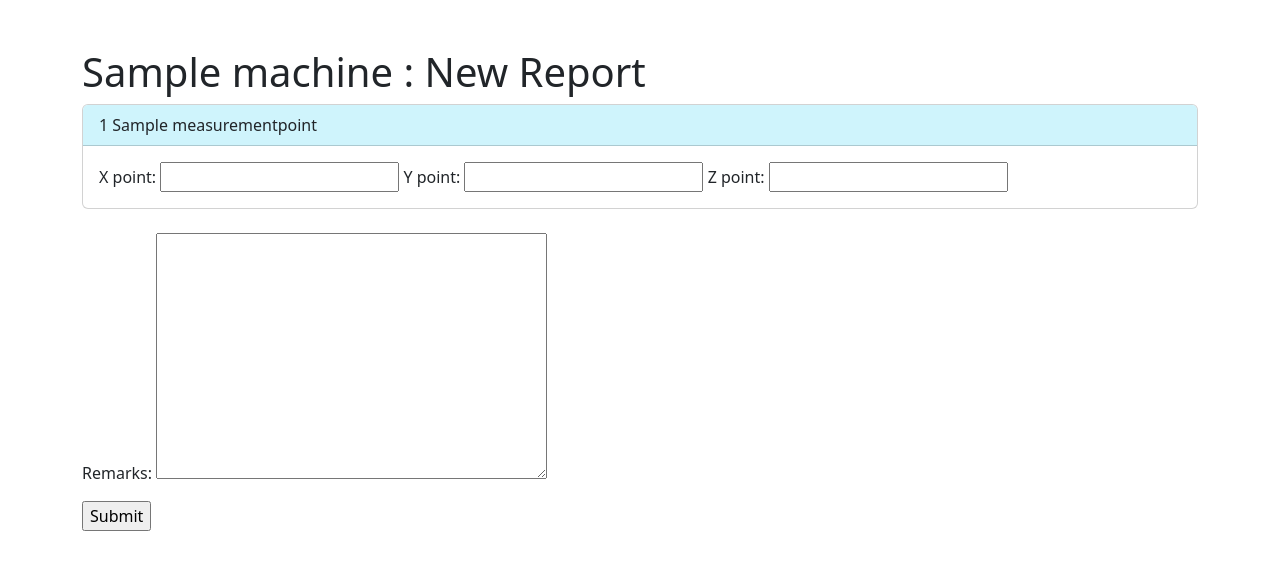
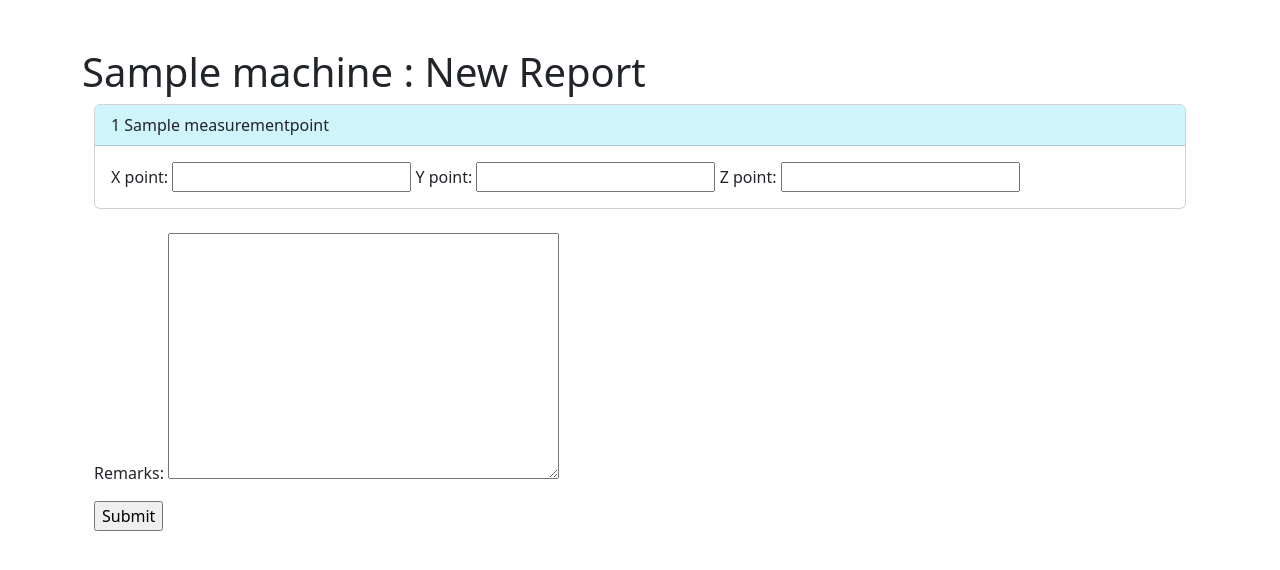
Before and after one commit to zulfathihanafi/reporter, a Django app: page /report/create?machine_id=1 in a window 1280 px wide. Shown: the part 56-626 px from the top of the page. Run offline with Django 4.2, Linux system fonts and the light colour scheme; tables that the repository leaves empty hold one stand-in row (values such as "Sample post").

Commit message:
Touch up templates

```diff
--- a/report/templates/report/create_report.html
+++ b/report/templates/report/create_report.html
@@ -7,6 +7,7 @@
 {% load index %}
   <h1>{{ machine }} : New Report</h1>
 
+  <div class="container mb-5">
     <form method="post">
       {% csrf_token %}
       {{ reading_formset.management_form }}
@@ -23,4 +24,5 @@
       {{ report_form.as_p }}
       <input type="submit" value="Submit" />
     </form>
+  </div>
 {% endblock %}
--- a/report/templates/report/index.html
+++ b/report/templates/report/index.html
@@ -8,7 +8,9 @@
 </h1>
   <ol>
     {% for machine in machines %}
-      <a href="{% url "machine_details" machine.pk %}">{{ machine }}</a>
+      <li>
+        <a href="{% url "machine_details" machine.pk %}">{{ machine }}</a>
+      </li>
       {% empty %}
       <i>No posts yet</i>
     {% endfor %}
```
Lines whose indentation alone changed are shown as unchanged.
